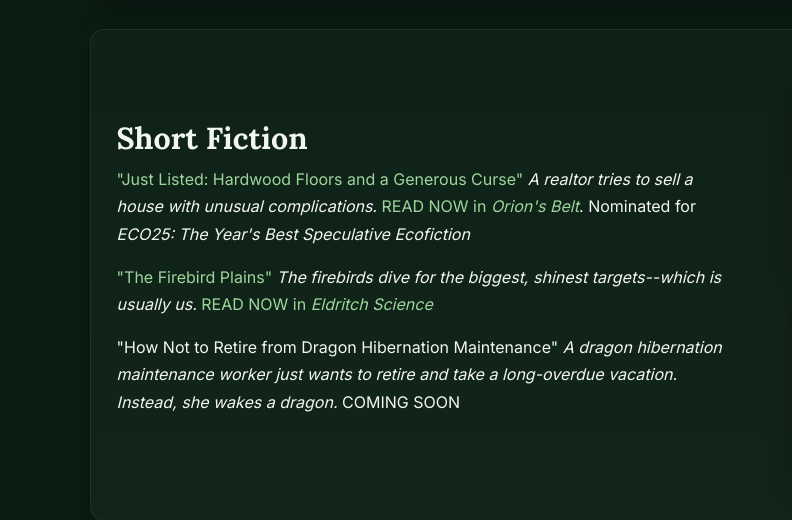
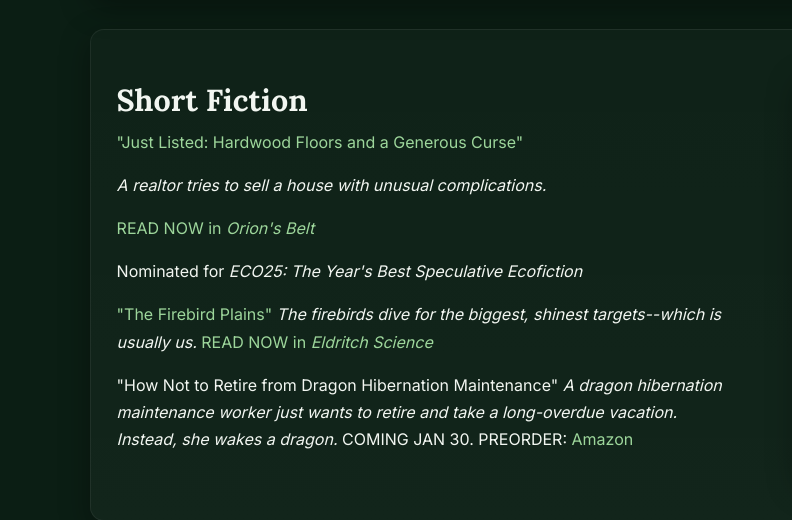
Before and after one commit to valeriesirenko/website, a plain HTML site: page index.html in a window 1280 px wide. Shown: the part 2500-3020 px from the top of the page, 0-792 px from the left. Drawn offline with Linux system fonts and the light colour scheme; grey boxes are pictures that could not be loaded.

Commit message:
Link to amazon fire and ash

```diff
--- a/index.html
+++ b/index.html
@@ -66,7 +66,7 @@
               A speculative fiction writer living in the Bay Area, California, Valerie has written two novels and numerous short stories. Her most recent publication, "Just Listed: Hardwood Floors and a Generous Curse," is available now in <i>Orion's Belt</i>. She is an alum of the Futurescapes Writers Workshop and a Codex member. In her academic work, she taught literature and writing at the University of Texas at Austin and Seattle Pacific University. Her scholarship and book reviews have appeared in journals such as
             <i> American Literature </i>. She received her Ph.D. in English in 2019.
             </p>
-            <h3 class="section-title"><a href="https://www.orions-belt.net/archives/just-listed-hardwood-floors-and-a-generous-curse" target="_blank" rel="noopener"><i>Read Now: </i> "Just Listed: Hardwood Floors and a Generous Curse"</a></h3> <h4><p>Nominated for <i>ECO25: The Year's Best Speculative Ecofiction</i></p></h4>
+            <h3 class="section-title"><a href="https://www.orions-belt.net/archives/just-listed-hardwood-floors-and-a-generous-curse" target="_blank" rel="noopener">"Just Listed: Hardwood Floors and a Generous Curse"</a></h3> <h4><p>Nominated for <i>ECO25: The Year's Best Speculative Ecofiction</i></p></h4>
           </div>
           <figure class="about-photo">
             <img src="Author Photo Looking Off Into Forest.png" alt="Author Valerie Sirenko looking off into a forest">
@@ -113,14 +113,14 @@
           <div class="project-body">
             <h3>Short Fiction</h3>
             <p>
-              <a href="https://www.orions-belt.net/archives/just-listed-hardwood-floors-and-a-generous-curse" target="_blank" rel="noopener">"Just Listed: Hardwood Floors and a Generous Curse"</a> <i> A realtor tries to sell a house with unusual complications.</i> <a href="https://www.orions-belt.net/archives/just-listed-hardwood-floors-and-a-generous-curse" target="_blank" rel="noopener">READ NOW in <i>Orion's Belt</i></a>. Nominated for <i>ECO25: The Year's Best Speculative Ecofiction</i>
+              <a href="https://www.orions-belt.net/archives/just-listed-hardwood-floors-and-a-generous-curse" target="_blank" rel="noopener">"Just Listed: Hardwood Floors and a Generous Curse"</a> <p><i> A realtor tries to sell a house with unusual complications.</i> </p> <p><a href="https://www.orions-belt.net/archives/just-listed-hardwood-floors-and-a-generous-curse" target="_blank" rel="noopener">READ NOW in <i>Orion's Belt</i></a></p> <p>Nominated for <i>ECO25: The Year's Best Speculative Ecofiction</i></p>
               </p>
               <p>
               <a href="https://tnfff.org/wp-content/uploads/2026/01/ES202511.pdf" target="_blank" rel="noopener">"The Firebird Plains"</a> <i> The firebirds dive for the biggest, shinest targets--which is usually us.</i> <a href="https://tnfff.org/wp-content/uploads/2026/01/ES202511.pdf" target="_blank" rel="noopener">READ NOW in <i>Eldritch Science</i></a>
             </p>
 
             <p>
-            "How Not to Retire from Dragon Hibernation Maintenance" <i> A dragon hibernation maintenance worker just wants to retire and take a long-overdue vacation. Instead, she wakes a dragon.</i> COMING SOON
+            "How Not to Retire from Dragon Hibernation Maintenance" <i> A dragon hibernation maintenance worker just wants to retire and take a long-overdue vacation. Instead, she wakes a dragon.</i> COMING JAN 30. PREORDER: <a href="https://www.amazon.com/Fire-Ash-Dragon-Press-Anthology-ebook/dp/B0G3KVCSV2/ref=sr_1_1" target="_blank" rel="noopener">Amazon</a>
             </p>
           </div>
           <figure class="project-media" style="--img:url('firebird-1.png');">
```
